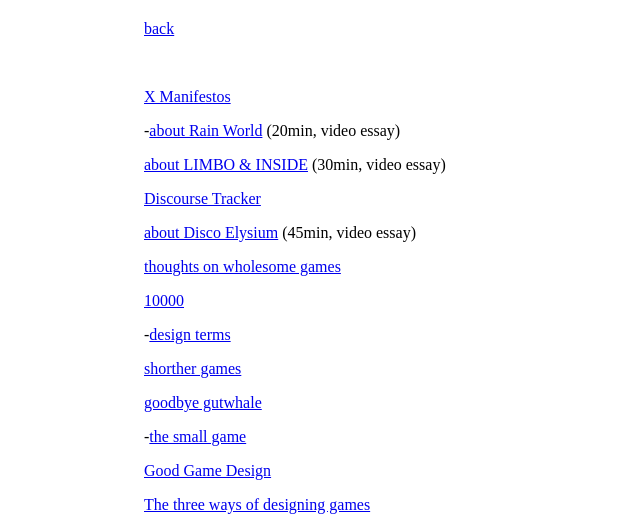
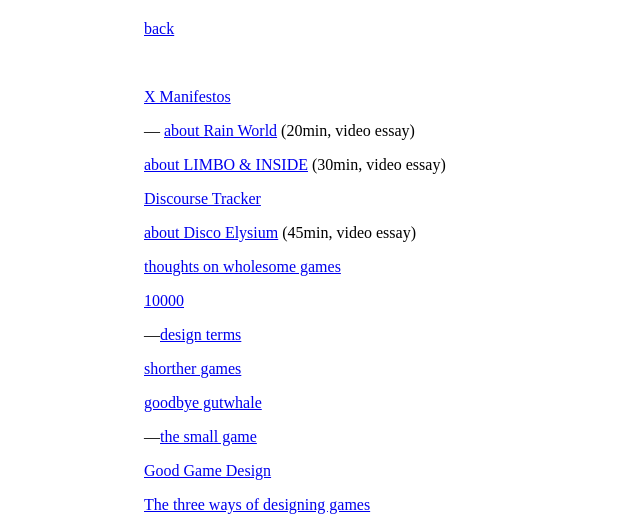
Before and after one commit to stuffedwombat/stuffedwombat.github.io, a Jekyll site: the page built from thinking.md, in a window 1280 px wide. Shown: the top 530 px of the page, without its empty margins (180-820 px from the left). Built offline with Jekyll 4.4.1, drawn with Linux system fonts in a browser that asks for light colours; our own code applies the rules of GitHub Pages for plain Markdown files; comment, search, counter and statistics services are not loaded.

```diff
--- a/thinking.md
+++ b/thinking.md
@@ -4,7 +4,7 @@
 
 [X Manifestos](x_manifestos)
 
--<a href="https://www.youtube.com/watch?v=0UQqY6zWWZ0" target="_blank">about Rain World</a> (20min, video essay)
+--- <a href="https://www.youtube.com/watch?v=0UQqY6zWWZ0" target="_blank">about Rain World</a> (20min, video essay)
 
 <a href="https://www.youtube.com/watch?v=HajA1EzJ5iM" target="_blank">about LIMBO & INSIDE</a> (30min, video essay)
 
@@ -16,13 +16,13 @@
 
 [10000](10000)
 
--[design terms](design_terms)
+---[design terms](design_terms)
 
 [shorther games](shorter_games)
 
 [goodbye gutwhale](goodbye_gutwhale)
 
--[the small game](the_small_game)
+---[the small game](the_small_game)
 
 [Good Game Design](good_game_design)
 
```
